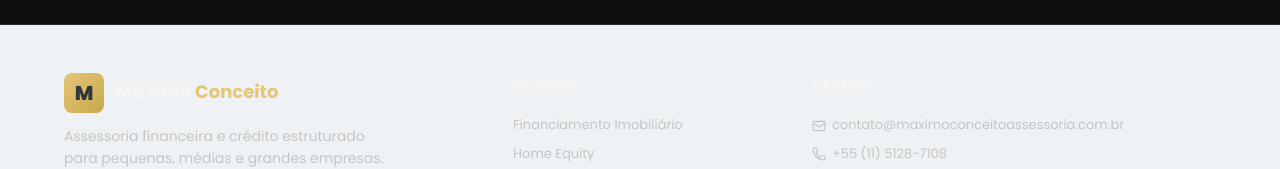
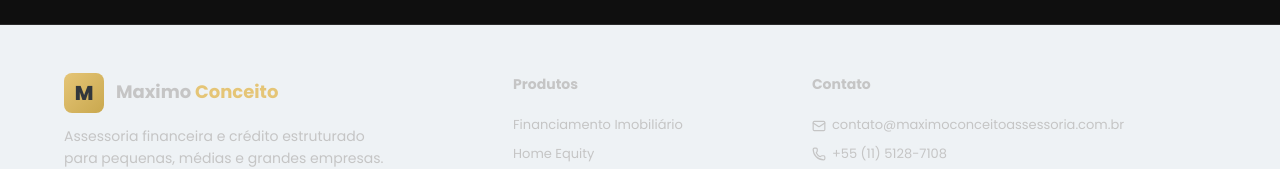
Before and after one commit to clean128/financial-products, a React (Vite) app: page / in a window 1280 px wide. Shown: the part 4068-4237 px from the top of the page. Built offline with nearby package versions, Linux system fonts and the light colour scheme.

Commit message:
Fix color issue-1

```diff
--- a/src/styles/footer.css
+++ b/src/styles/footer.css
@@ -15,7 +15,7 @@
 
 .footer-brand { max-width: 320px; }
 
-.footer .logo-text { color: var(--text-primary); }
+.footer .logo-text { color: var(--text-secondary); }
 .footer .logo-text span { color: var(--accent); }
 
 .footer-brand-desc {
@@ -29,7 +29,7 @@
   font-size: 14px;
   font-weight: 700;
   margin-bottom: 16px;
-  color: var(--text-primary);
+  color: var(--text-secondary);
 }
 
 .footer-links-group a {
```
